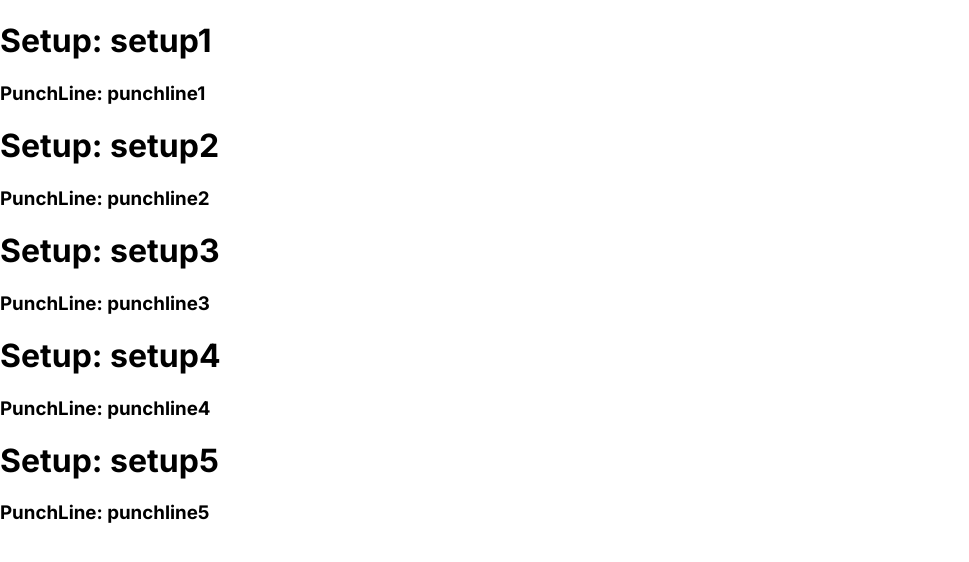
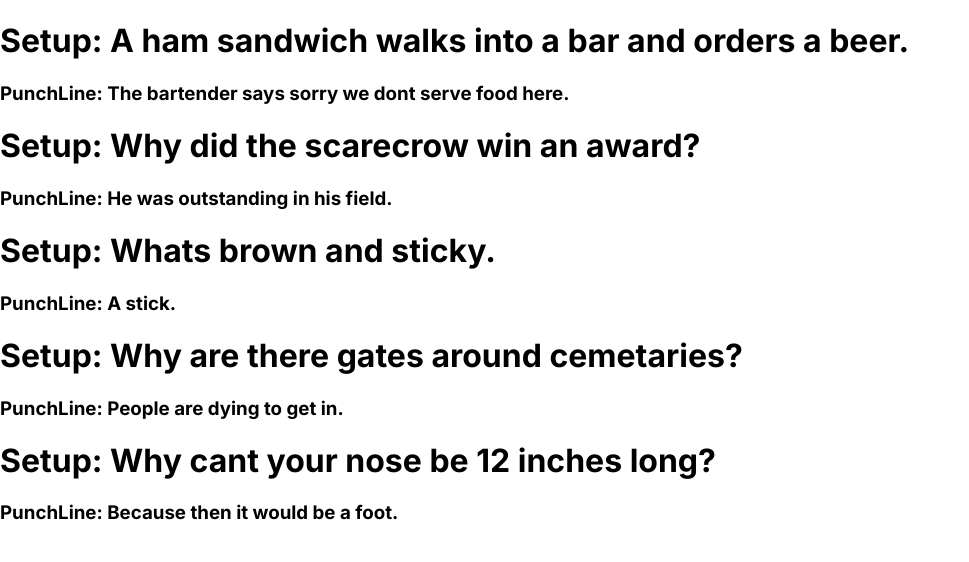
Before and after one commit to brandonfelty/react_tutorial, a React (Create React App) app: page /jokes in a window 1280 px wide. Shown: the top 562 px of the page, without its empty margins (0-969 px from the left). Built offline with nearby package versions, Linux system fonts and the light colour scheme.

Commit message:
ADD jokes to jokedata

```diff
--- a/src/dummyData.js
+++ b/src/dummyData.js
@@ -1041,23 +1041,23 @@ export const expData = [
 
 export const jokeData = [
   {
-    setup: 'setup1',
-    punchline: 'punchline1'
+    setup: 'A ham sandwich walks into a bar and orders a beer.',
+    punchline: 'The bartender says sorry we dont serve food here.'
   },
   {
-    setup: 'setup2',
-    punchline: 'punchline2'
+    setup: 'Why did the scarecrow win an award?',
+    punchline: 'He was outstanding in his field.'
   },
   {
-    setup: 'setup3',
-    punchline: 'punchline3'
+    setup: 'Whats brown and sticky.',
+    punchline: 'A stick.'
   },
   {
-    setup: 'setup4',
-    punchline: 'punchline4'
+    setup: 'Why are there gates around cemetaries?',
+    punchline: 'People are dying to get in.'
   },
   {
-    setup: 'setup5',
-    punchline: 'punchline5'
+    setup: 'Why cant your nose be 12 inches long?',
+    punchline: 'Because then it would be a foot.'
   },
 ];
```
